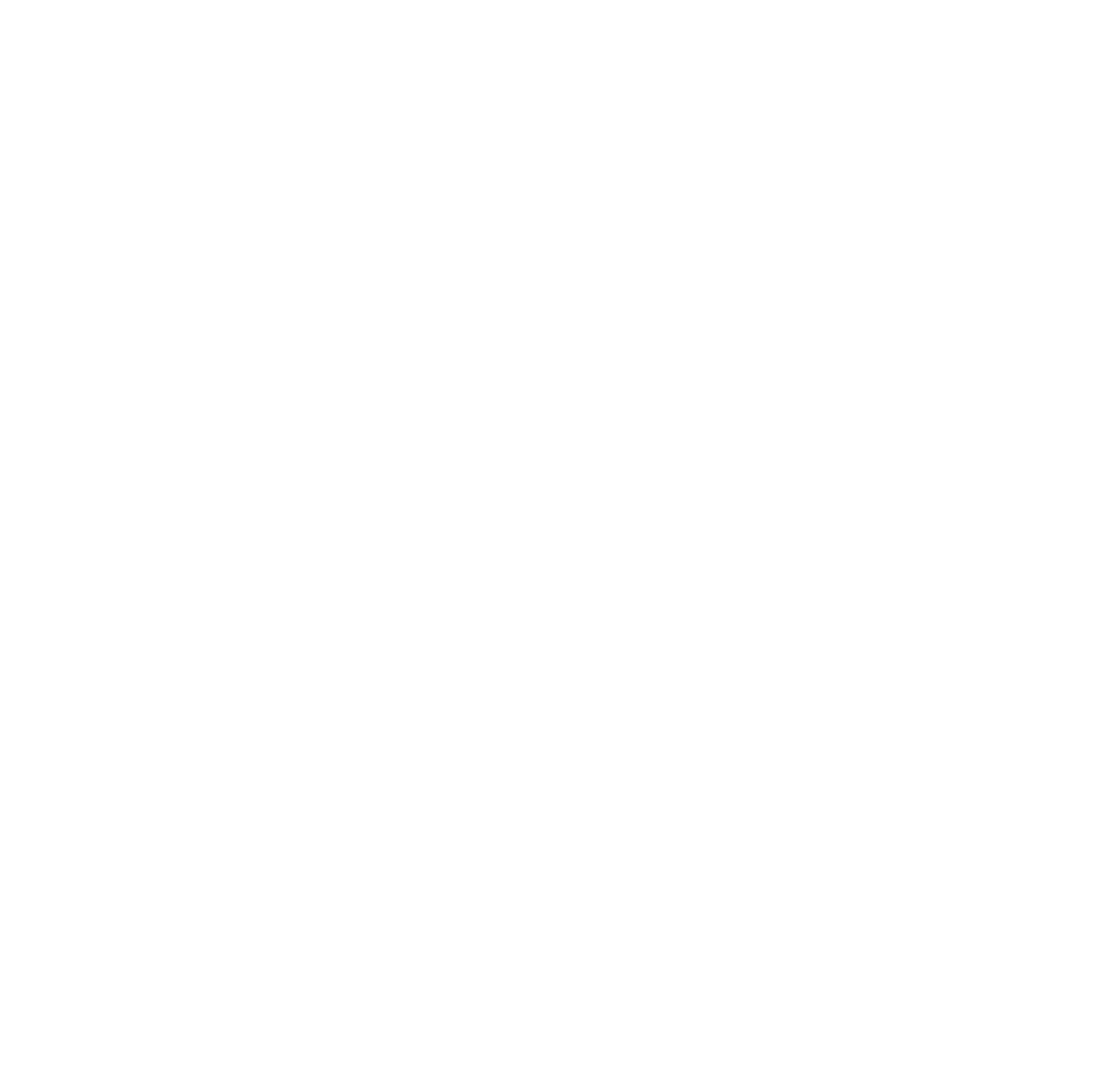
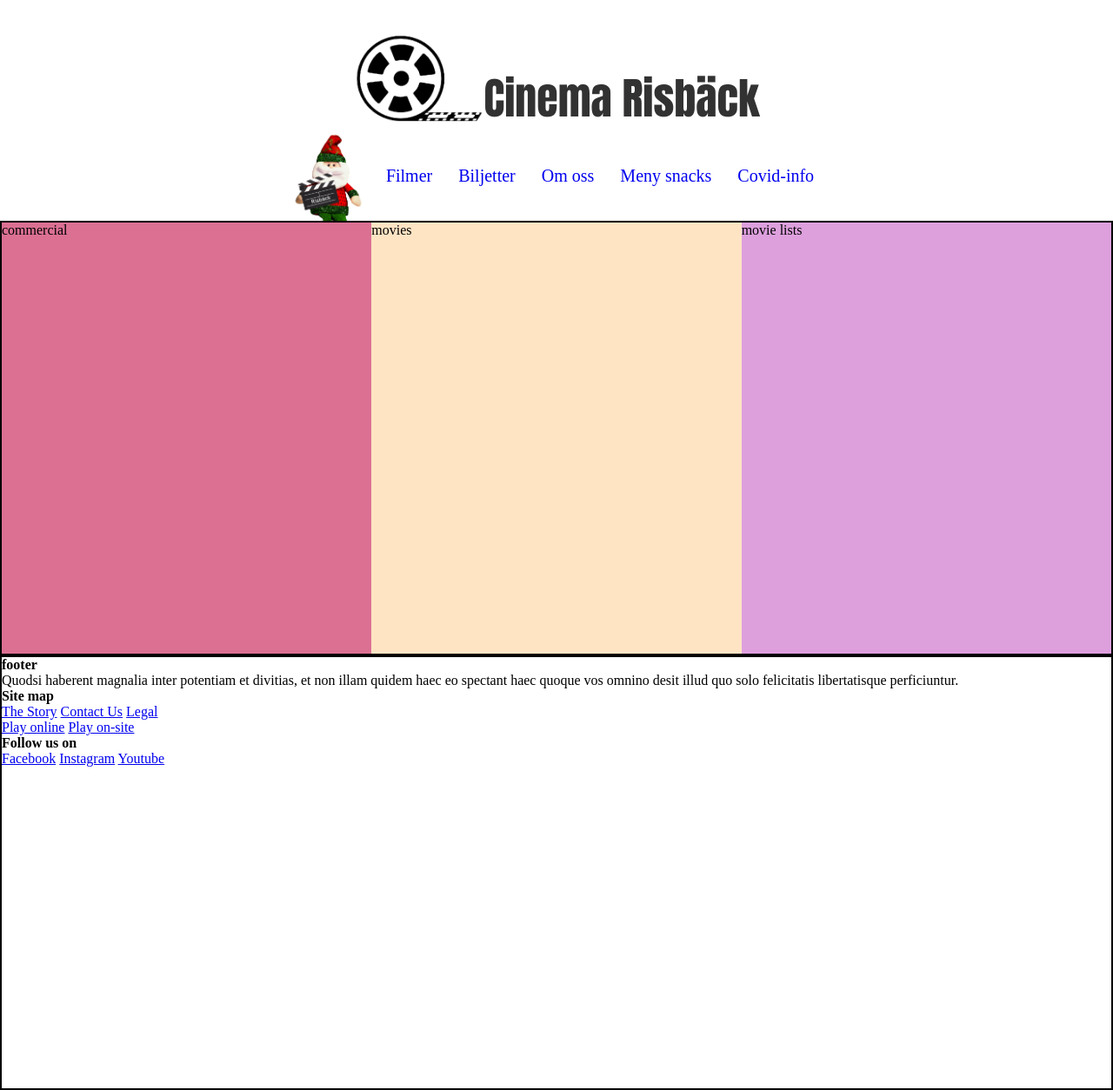
Before and after one commit to kaulfield23/grupp-d, a PHP site: page / in a window 1280 px wide. Before the commit the page is empty. Shown: the whole page at 87% size. Before the commit the page ends 800 px from the top, so only its background shows below. Run offline with PHP 8.4, Linux system fonts and the light colour scheme; style sheets or scripts are compiled from the project's sources.

Commit message:
designed head roughly

```diff
--- a/index.html
+++ b/index.html
@@ -4,10 +4,67 @@
     <meta charset="UTF-8" />
     <meta http-equiv="X-UA-Compatible" content="IE=edge" />
     <meta name="viewport" content="width=device-width, initial-scale=1.0" />
-    <link rel="stylesheet" src="main.css" />
+    <link rel="stylesheet" href="./main.css" />
+    <link href="https://fonts.googleapis.com/css2?family=Anton&display=swap" rel="stylesheet">
     <title>Risbäck Bio</title>
   </head>
   <body>
+    <nav class="navbar">
+      <div class="navbarLogo">
+        <img class="logo" src="./src/img/logo.png"/>
+        <div class="logoText">
+          <a href="">Cinema Risbäck</a>
+        </div>
+      </div>
+      <div class="navbarMenu">
+        <img src="./src//img/pixlr-bg-result(4).png">
+        <a class="menuName" href="#">Filmer</a>
+        <a class="menuName" href="#">Biljetter</a>
+        <a class="menuName" href="#">Om oss</a>
+        <a class="menuName" href="#">Meny snacks</a>
+        <a class="menuName" href="#">Covid-info</a>
+      </div>
+      <a href="#" class="hamburger" role="button">
+        <i class="fas fa-bars"></i>
+      </a>
+    </nav>
+    <main class="mainContainer hey">
+      <div class="commercial">commercial</div>
+      <div class="movies">movies</div>
+      <div class="movieLists">movie lists</div>
+    </main>
+    <footer class="footer hey">
+      <div class="footer-left">
+        <h4 class="footer-titles">footer</h4>
+        <span id="footer-left-desc">
+          Quodsi haberent magnalia inter potentiam et divitias, et non illam
+          quidem haec eo spectant haec quoque vos omnino desit illud quo solo
+          felicitatis libertatisque perficiuntur.
+        </span>
+      </div>
+      <div class="footer-middle">
+        <div class="footer-middle-container">
+          <h4 class="footer-titles">Site map</h4>
+          <div class="footer-middle-menu">
+            <a href="#">The Story</a>
+            <a href="#">Contact Us</a>
+            <a href="#">Legal</a>
+          </div>
+        </div>
+        <div class="footer-middle-container">
+          <a href="#">Play online</a>
+          <a href="#">Play on-site</a>
+        </div>
+      </div>
+      <div class="footer-right">
+        <h4 class="footer-titles">Follow us on</h4>
+        <div class="footer-right-sns">
+          <a href="#">Facebook</a>
+          <a href="#">Instagram</a>
+          <a href="#">Youtube</a>
+        </div>
+      </div>
+    </footer>
     <script src="bundle.js"></script>
   </body>
 </html>
--- /dev/null
+++ b/src/scss/_mainContainer.scss
@@ -0,0 +1,13 @@
+.mainContainer{
+    display:grid;
+    grid-template-columns: repeat(3, 1fr);
+    .commercial{
+        background-color: palevioletred;
+    }
+    .movies{
+        background-color: bisque;
+    }
+    .movieLists{
+        background-color: plum;
+    }
+}
--- /dev/null
+++ b/src/scss/_navbar.scss
@@ -0,0 +1,33 @@
+.navbar{
+    a{
+        text-decoration: none;
+    }
+    .navbarLogo{
+        height:150px;
+        display:flex;
+        img{
+            width:150px;
+        }
+        justify-content: center;
+        align-items: flex-end;
+        .logoText{
+            a{
+                font-size:50px;
+                font-family: 'Anton';
+                color:rgb(51, 50, 50);
+            }
+        }
+    }
+    .navbarMenu{
+        display: flex;
+        justify-content: center;
+        align-items: center;
+        img{
+            width:100px;
+        }
+       .menuName{
+           font-size:20px;
+           padding:15px;
+       }
+    }
+}
--- a/src/scss/main.scss
+++ b/src/scss/main.scss
@@ -2,4 +2,16 @@
   margin: 0;
   padding: 0;
   box-sizing: border-box;
+  user-select: none;
 }
+body{
+  height:100%;
+  display: grid;
+  grid-template-rows: repeat(3, auto);
+}
+.hey{
+  border:2px solid black;
+  height:500px;
+}
+@import './navbar';
+@import './mainContainer';
```
Also changed, not shown: src/img/logo.png (added), src/img/pixlr-bg-result(4).png (added), src/img/pixlr-bg-result(6).png (added).
